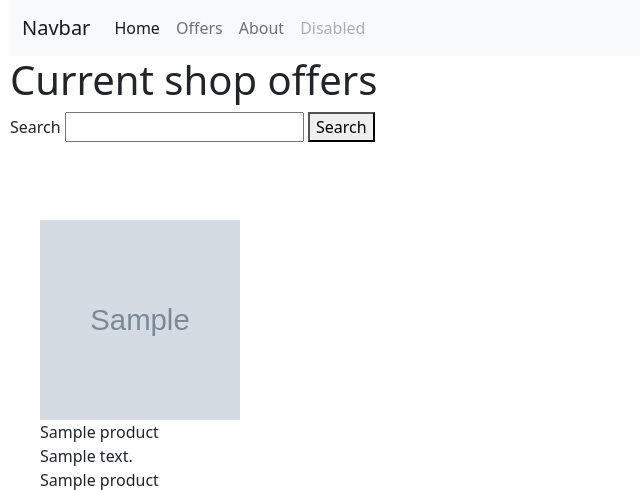
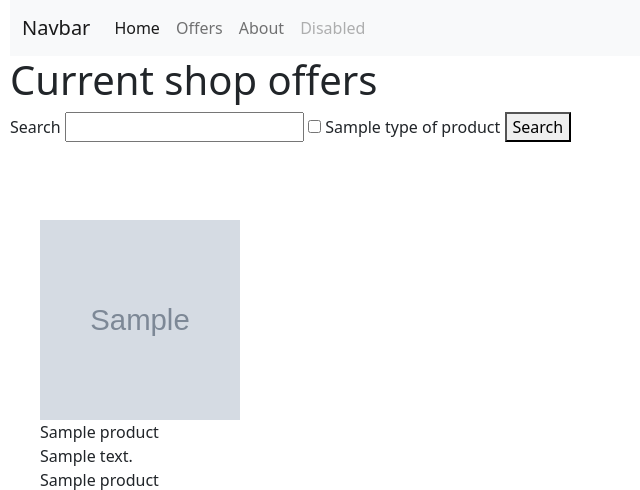
Before and after one commit to JakubKosakowski/Flask_Project, a Flask app: page /offers in a window 1280 px wide. Shown: the top 490 px of the page, without its empty margins (0-640 px from the left). Run offline with Flask 2, Linux system fonts and the light colour scheme; a database or web service that is not in the repository returns one stand-in record (Sample ...); some libraries are stand-ins or nearby versions.

Commit message:
Create checkboxes with types of tea to search

```diff
--- a/app.py
+++ b/app.py
@@ -26,7 +26,14 @@ def offers():
                 JOIN supplier s ON p.supplier_id = s.id;
             """
         )
-        return render_template('offers.html', data=data)
+        tea_type = execute_sql(
+            "datab",
+            """
+                SELECT name
+                FROM type_of_product;
+            """
+        )
+        return render_template('offers.html', data=data, tea_type=tea_type)
     else:
         data = execute_sql(
             "datab",
--- a/templates/offers.html
+++ b/templates/offers.html
@@ -9,6 +9,10 @@ Offers
   <form action="" method="POST">
       <label for="phrase">Search</label>
       <input type="text" name="phrase" id="phrase"/>
+      {% for type in tea_type %}
+        <input type="checkbox" id="{{ type[0] }}" name="{{ type[0] }}"/>
+        <label for="{{ type[0] }}">{{ type[0] }}</label>
+      {% endfor %}
       <button type="submit" name="send" value="send">Search</button>
   </form><br><br>
   <div class="offers">
```
